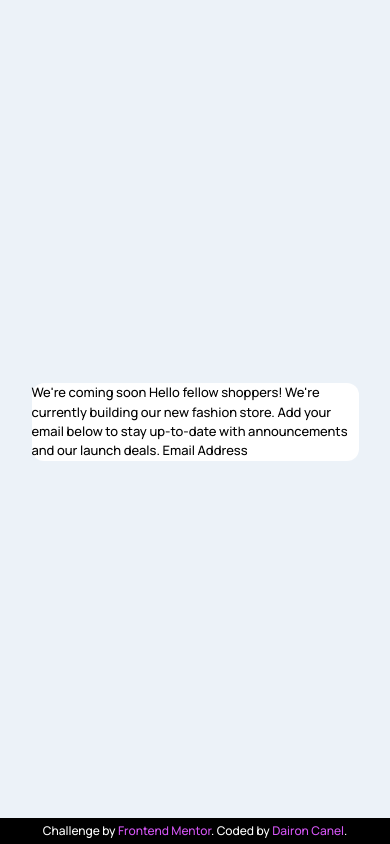
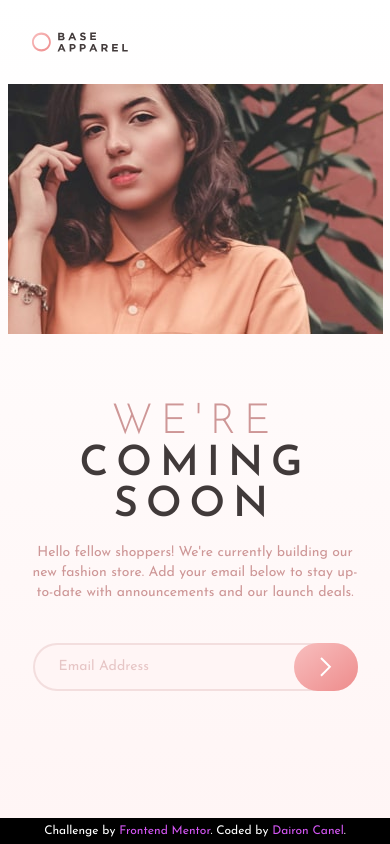
Before and after one commit to dairon-canel/base-apparel-coming-soon, a website: page public/index.html in a window 390 px wide. Drawn offline with Linux system fonts and the light colour scheme.

Commit message:
feat: mobile design

```diff
--- a/public/index.html
+++ b/public/index.html
@@ -10,7 +10,7 @@
     <link rel="preconnect" href="https://fonts.googleapis.com" />
     <link rel="preconnect" href="https://fonts.gstatic.com" crossorigin />
     <link
-      href="https://fonts.googleapis.com/css2?family=Manrope:wght@500;700&display=swap"
+      href="https://fonts.googleapis.com/css2?family=Josefin+Sans:wght@300;400;600&display=swap"
       rel="stylesheet"
     />
 
@@ -18,14 +18,34 @@
 
     <script src="./index.js" defer></script>
   </head>
-  <body class="grid min-h-screen bg-lightGrayishBlue">
-    <main
-      class="relative mx-6 grid h-fit min-w-327 max-w-327 place-self-center rounded-xl bg-white lg:h-72 lg:min-w-730 lg:grid-flow-col"
+  <body
+    class="flex min-h-screen flex-col items-center bg-gradient-to-b from-firstGradientFrom to-firstGradientTo"
+  >
+    <h1
+      class="title-style order-3 mt-16 text-center font-600 uppercase text-darkGrayishRed"
     >
-      We're coming soon Hello fellow shoppers! We're currently building our new
-      fashion store. Add your email below to stay up-to-date with announcements
-      and our launch deals. Email Address
-    </main>
+      <span class="font-300 text-desaturatedRed">We're</span> coming soon
+    </h1>
+    <p class="order-4 mx-8 mt-4 mb-10 text-center text-sm text-desaturatedRed">
+      Hello fellow shoppers! We're currently building our new fashion store. Add
+      your email below to stay up-to-date with announcements and our launch
+      deals.
+    </p>
+    <div class="order-5 mx-8 mb-28 w-5/6 relative">
+    <input
+      placeholder="Email Address"
+      class=" placeholder:text-desaturatedRed w-full bg-firstGradientTo rounded-full border-2 border-desaturatedRed border-opacity-25 py-3 pl-6 text-sm placeholder:opacity-50"
+    >
+    </input>
+    <button class="absolute w-16 rounded-full shadow-secondGradientTo grid h-12 right-0 top-0  bg-gradient-to-br from-secondGradientFrom to-secondGradientTo"><img class="place-self-center" src="./icon-arrow.svg" alt=""></button>
+    </div>
+    <picture class="order-1 m-8 self-start"
+      ><img class="h-5 w-auto" src="./logo.svg" alt="logo"
+    /></picture>
+    <picture class="order-2 mb-1"
+      ><img src="./hero-mobile.jpg" alt="woman posing"
+    /></picture>
+
     <footer class="attribution">
       Challenge by
       <a href="https://www.frontendmentor.io?ref=challenge" target="_blank"
--- a/src/input-style.css
+++ b/src/input-style.css
@@ -7,20 +7,14 @@ html {
 }
 
 body {
-  font-family: 'Manrope', sans-serif;
-  font-size: 0.81rem;
+  font-family: 'Josefin Sans', sans-serif;
+  font-size: 1rem;
 }
 
-.share-spacing {
-  letter-spacing: 0.3rem;
-}
-
-.grid {
-  display: grid;
-}
-
-.hidden {
-  display: none;
+.title-style {
+  letter-spacing: 0.5rem;
+  font-size: 2.6rem;
+  line-height: 2.6rem;
 }
 
 .attribution {
--- a/tailwind.config.js
+++ b/tailwind.config.js
@@ -4,26 +4,21 @@ module.exports = {
   purge: ['./public/index.html'],
   theme: {
     extend: {},
-    minWidth: {
-      375: '375px',
-      327: '327px',
-      730: '730px',
-    },
-    maxWidth: {
-      327: '327px',
-      500: '500px',
-    },
     colors: {
-      VeryDarkGrayishBlue: 'hsl(217, 19%, 35%)',
-      DesaturatedDarkBlue: 'hsl(214, 17%, 51%)',
-      grayishBlue: 'hsl(212, 23%, 69%)',
-      lightGrayishBlue: 'hsl(210, 46%, 95%)',
+      desaturatedRed: 'hsl(0, 36%, 70%)',
+      softRed: 'hsl(214, 17%, 51%)',
+      darkGrayishRed: 'hsl(0, 6%, 24%)',
+      firstGradientFrom: 'hsl(0, 0%, 100%)',
+      firstGradientTo: 'hsl(0, 100%, 98%)',
+      secondGradientFrom: 'hsl(0, 80%, 86%)',
+      secondGradientTo: 'hsl(0, 74%, 74%)',
       white: 'hsl(0, 100%, 100%)',
       noColor: 'hsla(0, 0%, 0%, 0)',
     },
     fontWeight: {
-      500: '500',
-      700: '700',
+      300: '300',
+      400: '400',
+      600: '600',
     },
   },
   plugins: [],
```
Also changed, not shown: public/output-style.css.
